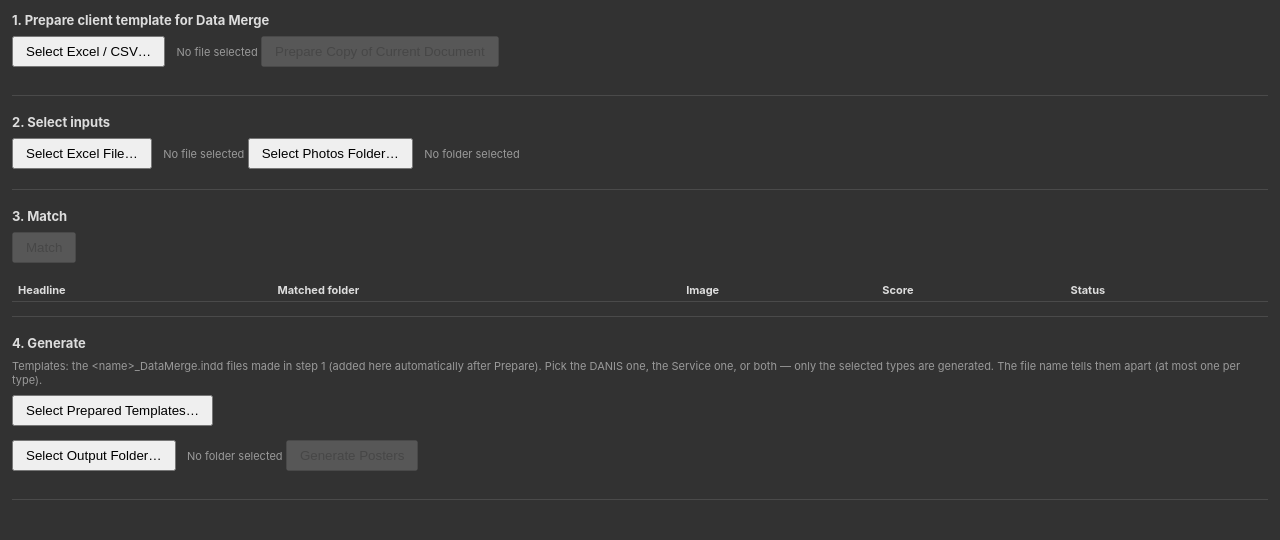
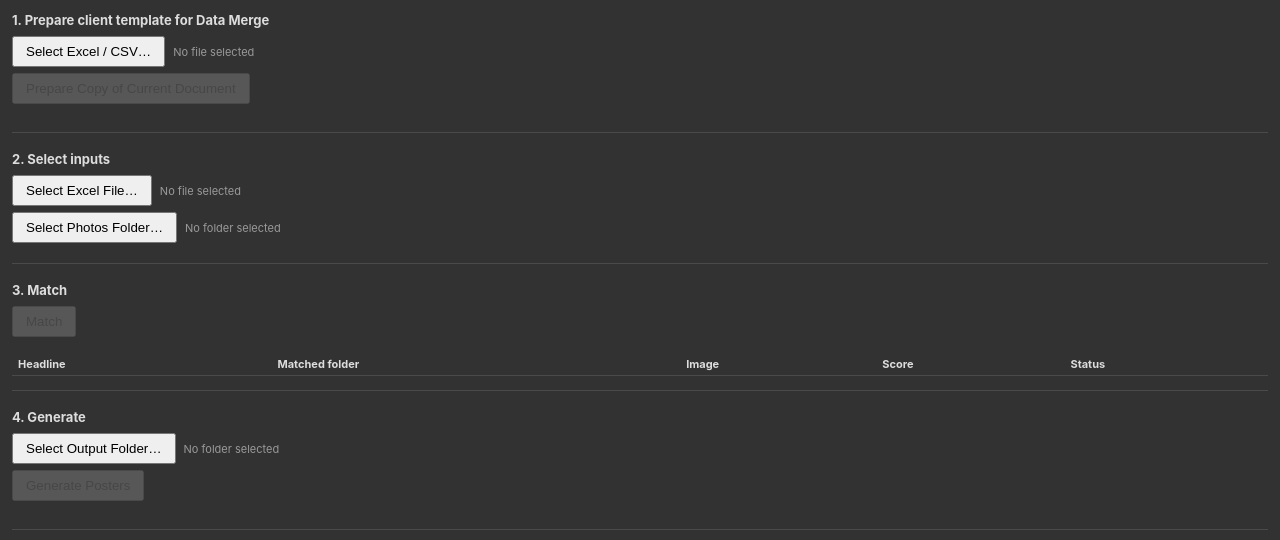
Before and after one commit to br0cc0lili/Territory_InDesign_Capsule, a plain HTML site: page plugin/index.html in a window 1280 px wide. Drawn offline with Linux system fonts and the light colour scheme.

Commit message:
Change index.js

```diff
--- a/plugin/css/style.css
+++ b/plugin/css/style.css
@@ -39,6 +39,26 @@ button:disabled {
 .path-label {
     color: #9a9a9a;
     font-size: 11px;
+}
+
+/* A picker button with its "No file selected" label, vertically centred
+   on the button. Long paths wrap next to the button instead of below it. */
+.picker {
+    display: flex;
+    flex-direction: row;
+    align-items: center;
+    margin-bottom: 6px;
+}
+
+.picker button {
+    margin-bottom: 0;
+    flex-shrink: 0;
+}
+
+.picker .path-label {
+    flex: 1;
+    min-width: 0;
+    word-break: break-all;
 }
 
 .hint {
--- a/plugin/index.html
+++ b/plugin/index.html
@@ -10,19 +10,25 @@
 
     <section class="step">
         <h2>1. Prepare client template for Data Merge</h2>
+        <div class="picker">
             <button id="btn-dm-csv">Select Excel / CSV…</button>
             <span id="dm-csv-path" class="path-label">No file selected</span>
+        </div>
 
         <button id="btn-dm-prepare" disabled>Prepare Copy of Current Document</button>
         <div id="dm-summary" class="summary"></div>
     </section>
     <section class="step">
         <h2>2. Select inputs</h2>
+        <div class="picker">
             <button id="btn-excel">Select Excel File…</button>
             <span id="excel-path" class="path-label">No file selected</span>
+        </div>
 
+        <div class="picker">
             <button id="btn-photos">Select Photos Folder…</button>
             <span id="photos-path" class="path-label">No folder selected</span>
+        </div>
     </section>
 
     <section class="step">
@@ -47,14 +53,11 @@
 
     <section class="step">
         <h2>4. Generate</h2>
-        <p class="hint">Templates: the &lt;name&gt;_DataMerge.indd files made
-            in step 1 (added here automatically after Prepare). Pick the DANIS
-            one, the Service one, or both — only the selected types are
-            generated. The file name tells them apart (at most one per type).</p>
-        <button id="btn-templates">Select Prepared Templates…</button>
         <ul id="template-list" class="file-list"></ul>
+        <div class="picker">
             <button id="btn-output">Select Output Folder…</button>
             <span id="output-path" class="path-label">No folder selected</span>
+        </div>
 
         <button id="btn-generate" disabled>Generate Posters</button>
         <div id="progress" class="progress-hidden">
```
Also changed, not shown: plugin/js/index.js. Lines whose indentation alone changed are shown as unchanged.
